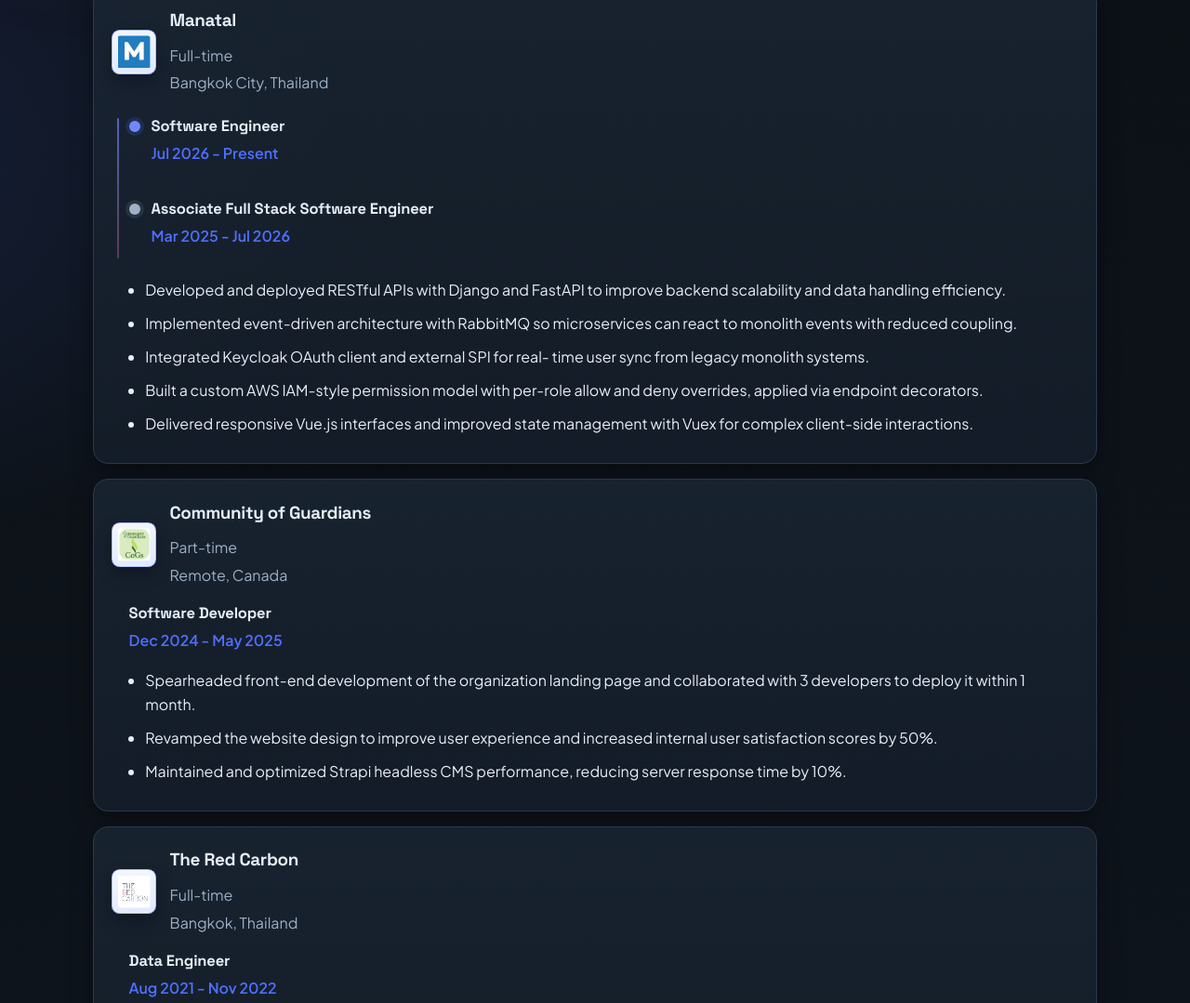
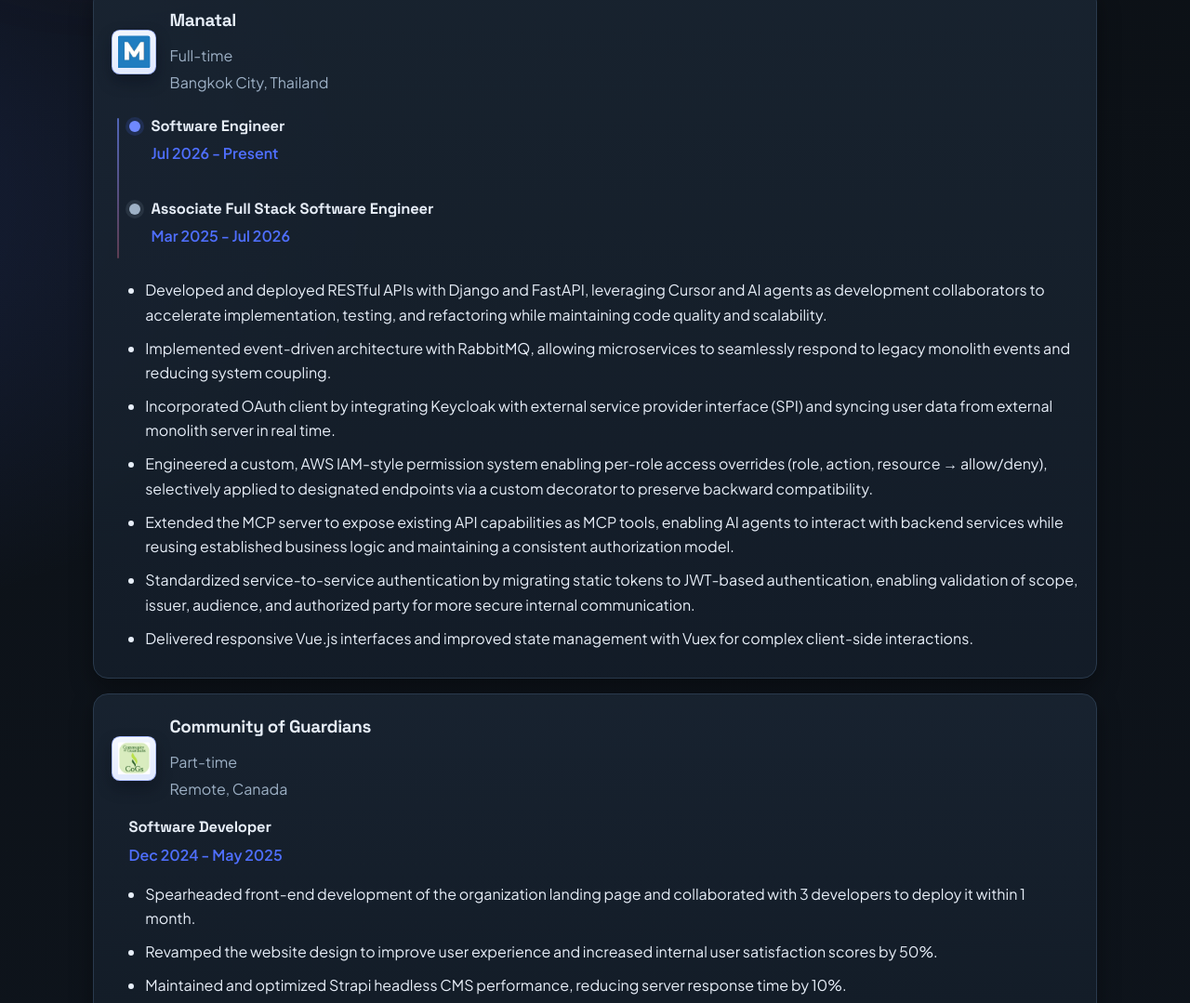
Before and after one commit to tonytkl/portfolio, a plain HTML site: page index.html in a window 1280 px wide. Shown: the part 895-1974 px from the top of the page at 93% size. Drawn offline with Linux system fonts and the light colour scheme.

Commit message:
Update resume content and enhance project descriptions for clarity and detail

```diff
--- a/index.html
+++ b/index.html
@@ -177,21 +177,22 @@
             <div class="role-summary">
               <ul>
                 <li>
-                  Developed and deployed RESTful APIs with Django and FastAPI to
-                  improve backend scalability and data handling efficiency.
+                  Developed and deployed RESTful APIs with Django and FastAPI, leveraging Cursor and AI agents as development collaborators to accelerate implementation, testing, and refactoring while maintaining code quality and scalability.
                 </li>
                 <li>
-                  Implemented event-driven architecture with RabbitMQ so
-                  microservices can react to monolith events with reduced
-                  coupling.
+                  Implemented event-driven architecture with RabbitMQ, allowing microservices to seamlessly respond to legacy monolith events and reducing system coupling.
                 </li>
                 <li>
-                  Integrated Keycloak OAuth client and external SPI for real-
-                  time user sync from legacy monolith systems.
+                  Incorporated OAuth client by integrating Keycloak with external service provider interface (SPI) and syncing user data from external monolith server in real time.
                 </li>
                 <li>
-                  Built a custom AWS IAM-style permission model with per-role
-                  allow and deny overrides, applied via endpoint decorators.
+                  Engineered a custom, AWS IAM-style permission system enabling per-role access overrides (role, action, resource → allow/deny), selectively applied to designated endpoints via a custom decorator to preserve backward compatibility.
+                </li>
+                <li>
+                  Extended the MCP server to expose existing API capabilities as MCP tools, enabling AI agents to interact with backend services while reusing established business logic and maintaining a consistent authorization model.
+                </li>
+                <li>
+                  Standardized service-to-service authentication by migrating static tokens to JWT-based authentication, enabling validation of scope, issuer, audience, and authorized party for more secure internal communication.
                 </li>
                 <li>
                   Delivered responsive Vue.js interfaces and improved state
@@ -395,6 +396,7 @@
                   <li>FastAPI</li>
                   <li>RabbitMQ</li>
                   <li>Keycloak</li>
+                  <li>MCP Server</li>
                   <li>RESTful API Design</li>
                 </ul>
               </section>
```
Also changed, not shown: 1 other file.
